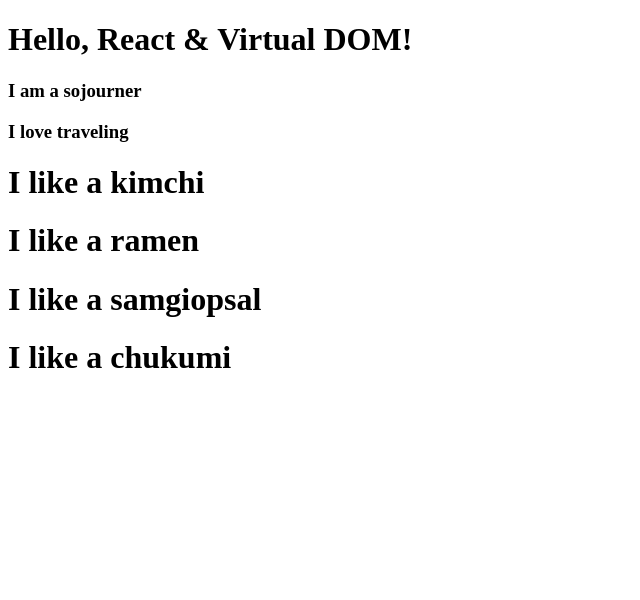
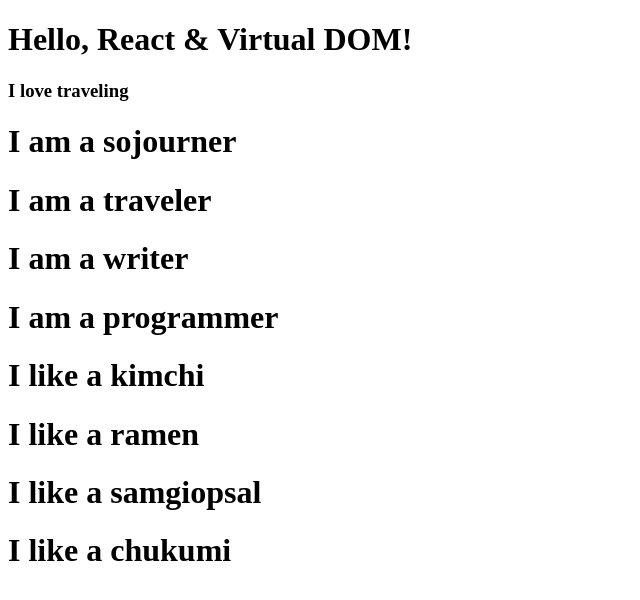
Before and after one commit to gyheo/sojourner_app, a React (Create React App) app: page / in a window 1280 px wide. Shown: the top 600 px of the page, without its empty margins (0-640 px from the left). Built offline with nearby package versions, Linux system fonts and the light colour scheme.

Commit message:
Practice resuable components and props

```diff
--- a/src/App.js
+++ b/src/App.js
@@ -1,19 +1,23 @@
 import React from 'react';
 import Traveler from './traveler';
 
-function Sojourner() {
-  return <h3>I am a sojourner</h3>;
+function Jobs({ calling }) {
+  return <h1>I am a {calling}</h1>;
 }
 
 function Food({ favorite }) {
   return <h1>I like a {favorite}</h1>;
 }
+
 function App() {
   return (
     <div>
       <h1>Hello, React & Virtual DOM!</h1>
-      <Sojourner/>
       <Traveler/>
+      <Jobs calling="sojourner"/>
+      <Jobs calling="traveler"/>
+      <Jobs calling="writer"/>
+      <Jobs calling="programmer"/>
       <Food favorite="kimchi"/>
       <Food favorite="ramen"/>
       <Food favorite="samgiopsal"/>
```
